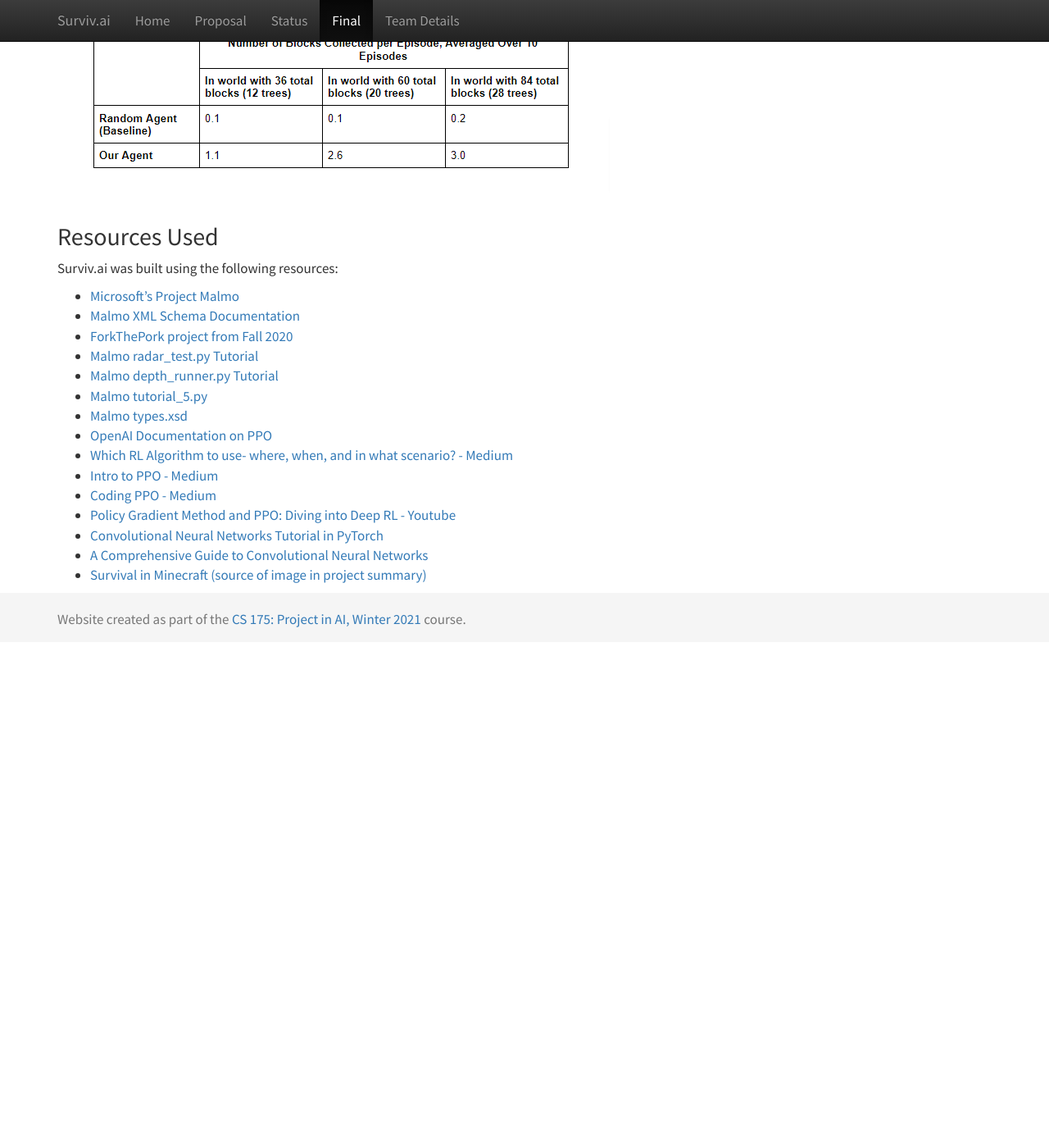
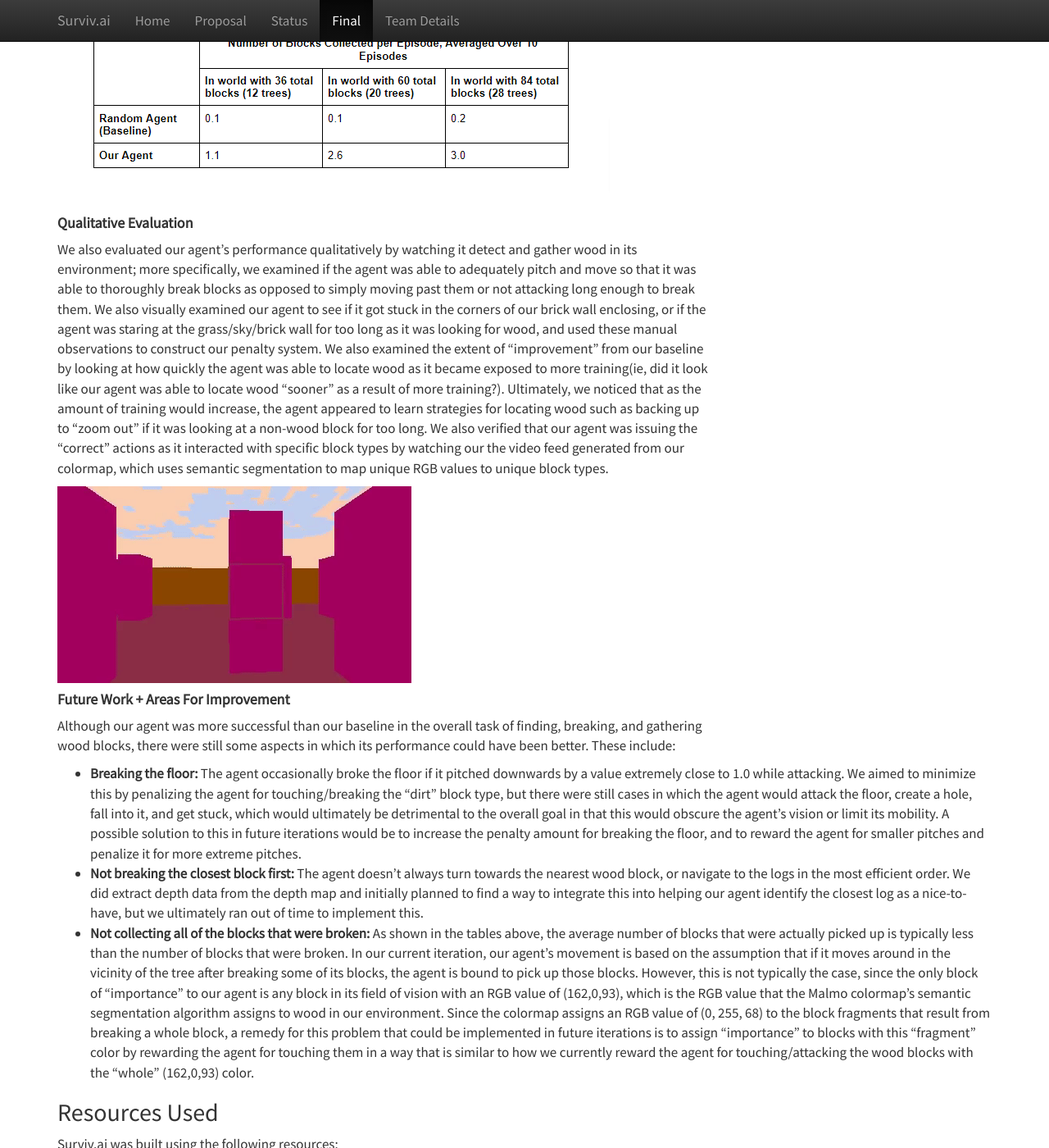
Before and after one commit to rtnavarr/survivai, a Jekyll site: the page built from docs/final.md, in a window 1280 px wide and 1400 px high, scrolled down 5048 px. Shown: the whole window at 82% size. Built offline with Jekyll 4.4.1, drawn with Linux system fonts in a browser that asks for light colours; before the commit the page ends 5836 px from its top, so only the background shows below that; some of the changed text lies outside the part shown.

Commit message:
add to resources and add future work section

```diff
--- a/docs/final.md
+++ b/docs/final.md
@@ -75,11 +75,23 @@
 
 ![Tables for Blocks Broken/Collected](./images/tables.png)
 
+#### **Qualitative Evaluation**
+We also evaluated our agent’s performance qualitatively by watching it detect and gather wood in its environment; more specifically, we examined if the agent was able to adequately pitch and move so that it was able to thoroughly break blocks as opposed to simply moving past them or not attacking long enough to break them. We also visually examined our agent to see if it got stuck in the corners of our brick wall enclosing, or if the agent was staring at the grass/sky/brick wall for too long as it was looking for wood, and used these manual observations to construct our penalty system. We also examined the extent of “improvement” from our baseline by looking at how quickly the agent was able to locate wood as it became exposed to more training(ie, did it look like our agent was able to locate wood “sooner” as a result of more training?). Ultimately, we noticed that as the amount of training would increase, the agent appeared to learn strategies for locating wood such as backing up to “zoom out” if it was looking at a non-wood block for too long. We also verified that our agent was issuing the “correct” actions as it interacted with specific block types by watching our the video feed generated from our colormap, which uses semantic segmentation to map unique RGB values to unique block types.
+
+![Colormap Success](./images/colormap.gif)
+
+#### **Future Work + Areas For Improvement**
+Although our agent was more successful than our baseline in the overall task of finding, breaking, and gathering wood blocks, there were still some aspects in which its performance could have been better. These include:
+* **Breaking the floor:** The agent occasionally broke the floor if it pitched downwards by a value extremely close to 1.0 while attacking. We aimed to minimize this by penalizing the agent for touching/breaking the “dirt” block type, but there were still cases in which the agent would attack the floor, create a hole, fall into it, and get stuck, which would ultimately be detrimental to the overall goal in that this would obscure the agent’s vision or limit its mobility. A possible solution to this in future iterations would be to increase the penalty amount for breaking the floor, and to reward the agent for smaller pitches and penalize it for more extreme pitches.
+* **Not breaking the closest block first:** The agent doesn’t always turn towards the nearest wood block, or navigate to the logs in the most efficient order. We did extract depth data from the depth map and initially planned to find a way to integrate this into helping our agent identify the closest log as a nice-to-have, but we ultimately ran out of time to implement this.
+* **Not collecting all of the blocks that were broken:** As shown in the tables above, the average number of blocks that were actually picked up is typically less than the number of blocks that were broken. In our current iteration, our agent’s movement is based on the assumption that if it moves around in the vicinity of the tree after breaking some of its blocks, the agent is bound to pick up those blocks. However, this is not typically the case, since the only block of “importance” to our agent is any block in its field of vision with an RGB value of (162,0,93), which is the RGB value that the Malmo colormap’s semantic segmentation algorithm assigns to wood in our environment. Since the colormap assigns an RGB value of (0, 255, 68) to the block fragments that result from breaking a whole block, a remedy for this problem that could be implemented in future iterations is to assign “importance” to blocks with this “fragment” color by rewarding the agent for touching them in a way that is similar to how we currently reward the agent for touching/attacking the wood blocks with the “whole” (162,0,93) color.
+
 ## Resources Used
 Surviv.ai was built using the following resources:<br>
 - <a href="https://www.microsoft.com/en-us/research/project/project-malmo/">Microsoft's Project Malmo</a><br>
 - <a href="https://microsoft.github.io/malmo/0.30.0/Schemas/Mission.html#element_AgentHandlers">Malmo XML Schema Documentation</a><br>
 - <a href="https://github.com/kchian/ForkThePork">ForkThePork project from Fall 2020</a><br>
+- <a href="https://www.youtube.com/watch?v=nMzoYNHgLpY">Custom RLlib model with Malmo - Youtube (TA video from Campuswire)</a><br>
 - <a href="https://github.com/microsoft/malmo/blob/master/Malmo/samples/Python_examples/radar_test.py">Malmo radar_test.py Tutorial</a><br>
 - <a href="https://github.com/microsoft/malmo/blob/master/Malmo/samples/Python_examples/depth_map_runner.py">Malmo depth_runner.py Tutorial</a><br>
 - <a href="http://microsoft.github.io/malmo/0.14.0/Python_Examples/Tutorial.pdf">Malmo tutorial_5.py</a><br>
@@ -91,4 +103,6 @@
 - <a href="https://www.youtube.com/watch?v=5P7I-xPq8u8">Policy Gradient Method and PPO: Diving into Deep RL - Youtube</a><br>
 - <a href="https://adventuresinmachinelearning.com/convolutional-neural-networks-tutorial-in-pytorch/">Convolutional Neural Networks Tutorial in PyTorch</a><br>
 - <a href="https://towardsdatascience.com/a-comprehensive-guide-to-convolutional-neural-networks-the-eli5-way-3bd2b1164a53">A Comprehensive Guide to Convolutional Neural Networks</a><br>
+- <a href="https://www.jeremyjordan.me/semantic-segmentation/">Intro to Semantic Segmentation</a><br>
+- <a href="https://jonathan-hui.medium.com/rl-proximal-policy-optimization-ppo-explained-77f014ec3f12">PPO, Explained</a><br>
 - <a href="http://www.minecraft101.net/g/first-night.html">Survival in Minecraft (source of image in project summary)</a><br>
```
